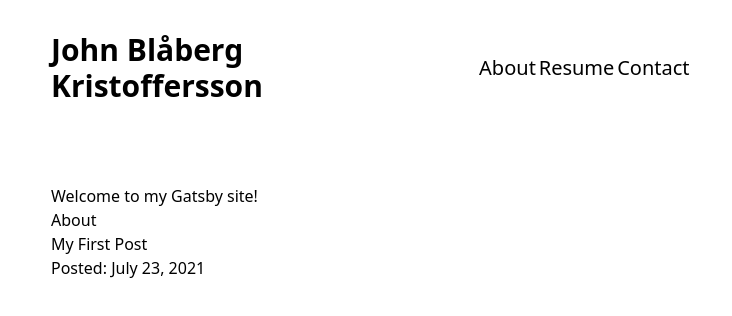
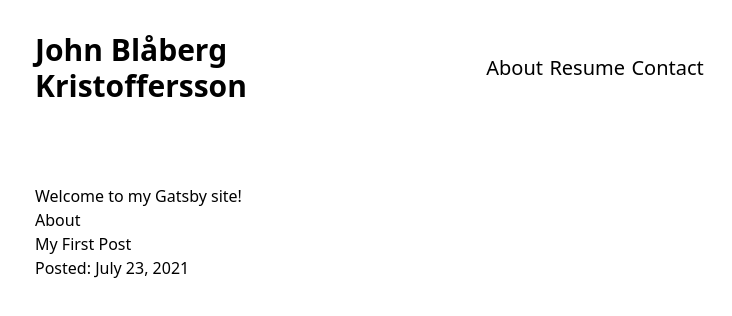
Before and after one commit to blaberg/johnblaberg.com, a Gatsby site: page / in a window 1280 px wide. Shown: the whole page, without its empty margins (269-1001 px from the left). Built offline with nearby package versions, Linux system fonts and the light colour scheme; Gatsby itself is replaced by a stand-in of ours.

Commit message:
feat: make max-width be same as on medium.com

```diff
--- a/src/components/Layout.tsx
+++ b/src/components/Layout.tsx
@@ -5,7 +5,7 @@ const Layout = ({ pageTitle, children }) => {
   return (
     <div>
       <title>{pageTitle} · John Blåberg Kristoffersson</title>
-      <div className="w-1/2 mx-auto">
+      <div className="max-w-2xl mx-auto">
         <Navbar />
         <main>{children}</main>
       </div>
```
